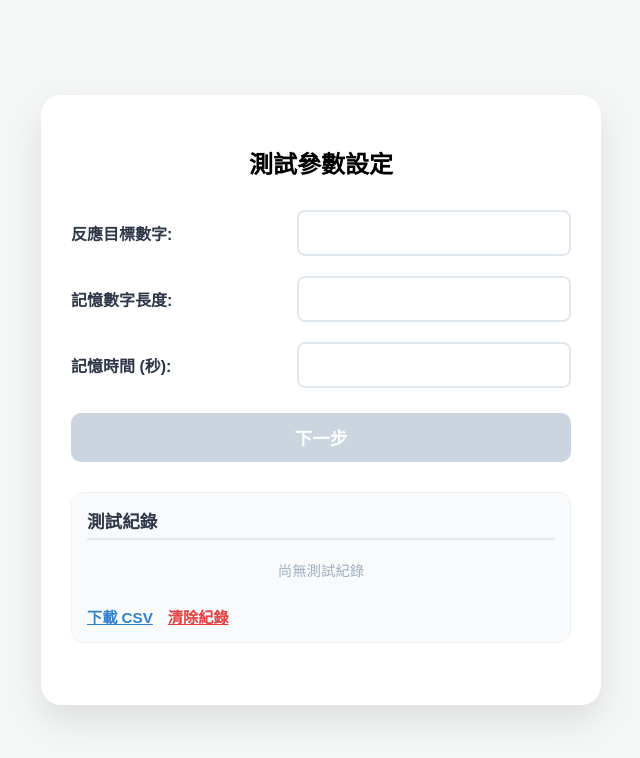
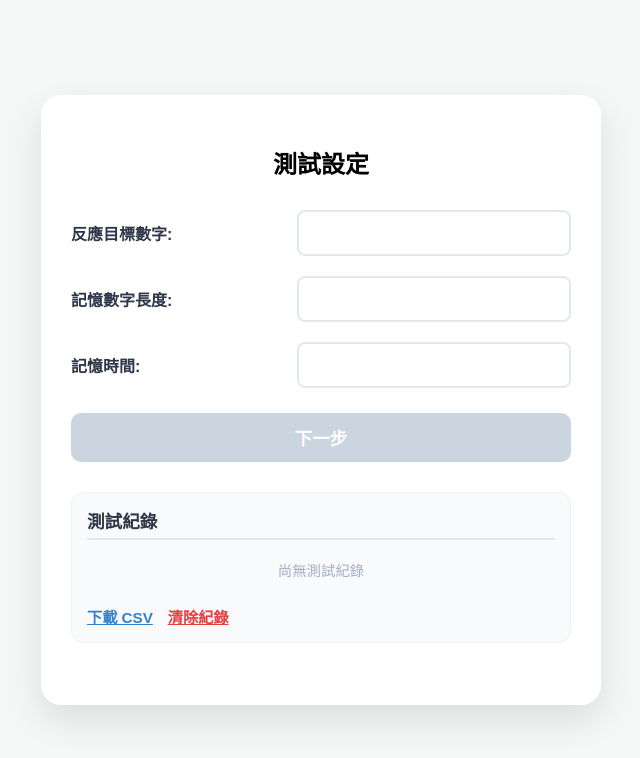
Before and after one commit to penguin-7-2/memory-test-test, a plain HTML site: page index.html in a window 1280 px wide. Shown: the whole page, without its empty margins (319-959 px from the left). Drawn offline with Linux system fonts and the light colour scheme.

Commit message:
fix text-2

```diff
--- a/index.html
+++ b/index.html
@@ -37,7 +37,7 @@
 
 <div id="game-container">
     <div id="step-setup">
-        <h2>測試參數設定</h2>
+        <h2>測試設定</h2>
 
         <div class="input-group">
             <label for="setup-target">反應目標數字:</label>
@@ -50,7 +50,7 @@
         </div>
 
         <div class="input-group">
-            <label for="setup-time">記憶時間 (秒):</label>
+            <label for="setup-time">記憶時間:</label>
             <input type="number" id="setup-time" min="1" inputmode="numeric" oninput="validateInputs()">
         </div>
 
```
